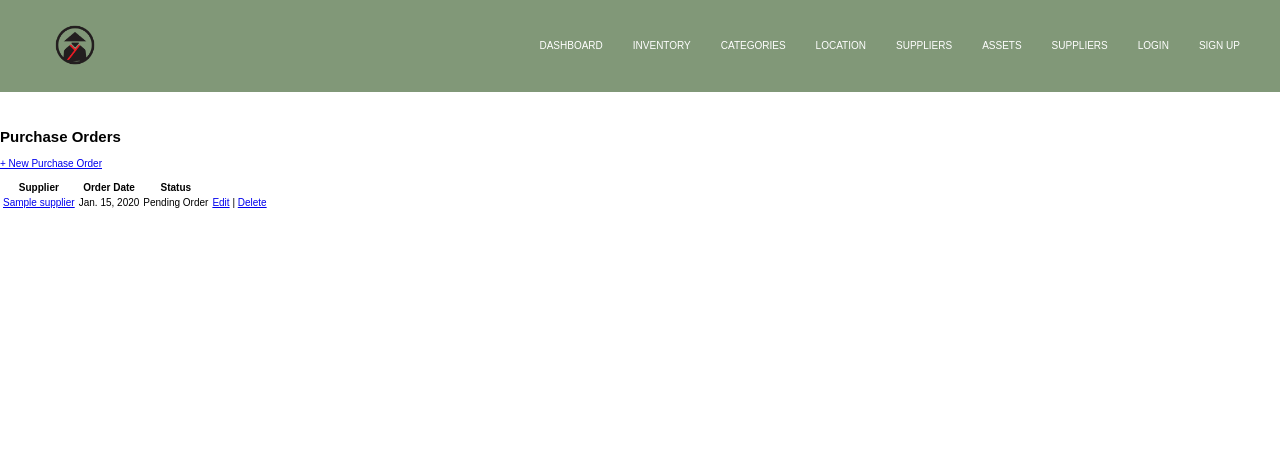
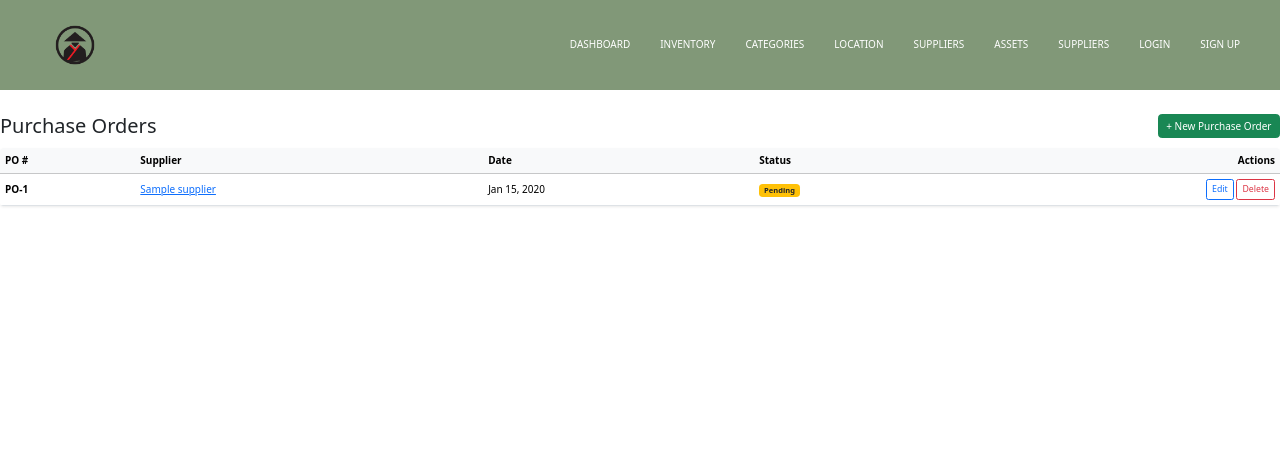
Before and after one commit to MarcoPhilip/sam-arize, a Django app: page /purchase-list/ in a window 1280 px wide. Shown: the top 451 px of the page. Run offline with Django 5.2, Linux system fonts and the light colour scheme; tables that the repository leaves empty hold one stand-in row (values such as "Sample post").

Commit message:
first style for po

```diff
--- a/main_app/templates/base.html
+++ b/main_app/templates/base.html
@@ -13,6 +13,10 @@
     <link rel="stylesheet" href="{% static 'css/base/base.css' %}" />
 
     <title>{% block title %} Samarize {% endblock %} </title>
+
+    <link href="https://cdn.jsdelivr.net/npm/bootstrap@5.3.3/dist/css/bootstrap.min.css" rel="stylesheet">
+{% load static %}
+<link rel="stylesheet" href="{% static 'css/app.css' %}">
 
     {% block head %}
     {% endblock %}
@@ -48,6 +52,9 @@
         {% block content %}
         {% endblock %}
     </main>
+
+<script src="https://cdn.jsdelivr.net/npm/bootstrap@5.3.3/dist/js/bootstrap.bundle.min.js"></script>
+
     <footer>
         <p>COPYRIGHT @ 2025</p>
     </footer>
--- a/main_app/templates/purchase_order/purchase_order_list.html
+++ b/main_app/templates/purchase_order/purchase_order_list.html
@@ -1,31 +1,42 @@
 {% extends "base.html" %}
 {% block content %}
-<div class="container">
-  <h2>Purchase Orders</h2>
-  <p><a class="btn btn-success" href="{% url 'purchase_order_create' %}">+ New Purchase Order</a></p>
-  <table class="table table-striped">
-    <thead>
-      <tr>
-        <th>Supplier</th>
-        <th>Order Date</th>
-        <th>Status</th>
-        <th></th>
-      </tr>
+<div class="d-flex align-items-center justify-content-between mb-3">
+  <h2 class="mb-0">Purchase Orders</h2>
+  <a class="btn btn-success" href="{% url 'purchase_order_create' %}">+ New Purchase Order</a>
+</div>
+
+<div class="table-responsive shadow-sm rounded overflow-hidden">
+  <table class="table table-hover align-middle mb-0">
+    <thead class="table-light">
+      <tr><th>PO #</th><th>Supplier</th><th>Date</th><th>Status</th><th class="text-end">Actions</th></tr>
     </thead>
     <tbody>
-    {% for order in orders %}
+      {% for order in orders %}
       <tr>
-        <td><a href="{% url 'purchase_order_detail' order.pk %}">{{ order.supplier.name }}</a></td>
-        <td>{{ order.order_date }}</td>
-        <td>{{ order.get_status_display }}</td>
+        <td class="fw-semibold">PO-{{ order.pk }}</td>
+        <td><a class="link-primary" href="{% url 'purchase_order_detail' order.pk %}">{{ order.supplier.name }}</a></td>
+        <td>{{ order.order_date|date:"M d, Y" }}</td>
         <td>
-          <a href="{% url 'purchase_order_edit' order.pk %}">Edit</a> |
-          <a href="{% url 'purchase_order_delete' order.pk %}">Delete</a>
+          {% if order.status == 'pending' %}
+            <span class="badge bg-warning text-dark">Pending</span>
+          {% elif order.status == 'confirmed' %}
+            <span class="badge bg-info text-dark">Confirmed</span>
+          {% elif order.status == 'shipped' %}
+            <span class="badge bg-primary">Shipped</span>
+          {% elif order.status == 'delivered' %}
+            <span class="badge bg-success">Delivered</span>
+          {% else %}
+            <span class="badge bg-secondary">{{ order.get_status_display }}</span>
+          {% endif %}
+        </td>
+        <td class="text-end">
+          <a class="btn btn-sm btn-outline-primary" href="{% url 'purchase_order_edit' order.pk %}">Edit</a>
+          <a class="btn btn-sm btn-outline-danger" href="{% url 'purchase_order_delete' order.pk %}">Delete</a>
         </td>
       </tr>
-    {% empty %}
-      <tr><td colspan="4" class="text-center">No purchase orders yet.</td></tr>
-    {% endfor %}
+      {% empty %}
+      <tr><td colspan="5" class="text-center text-muted py-4">No purchase orders yet.</td></tr>
+      {% endfor %}
     </tbody>
   </table>
 </div>
```
